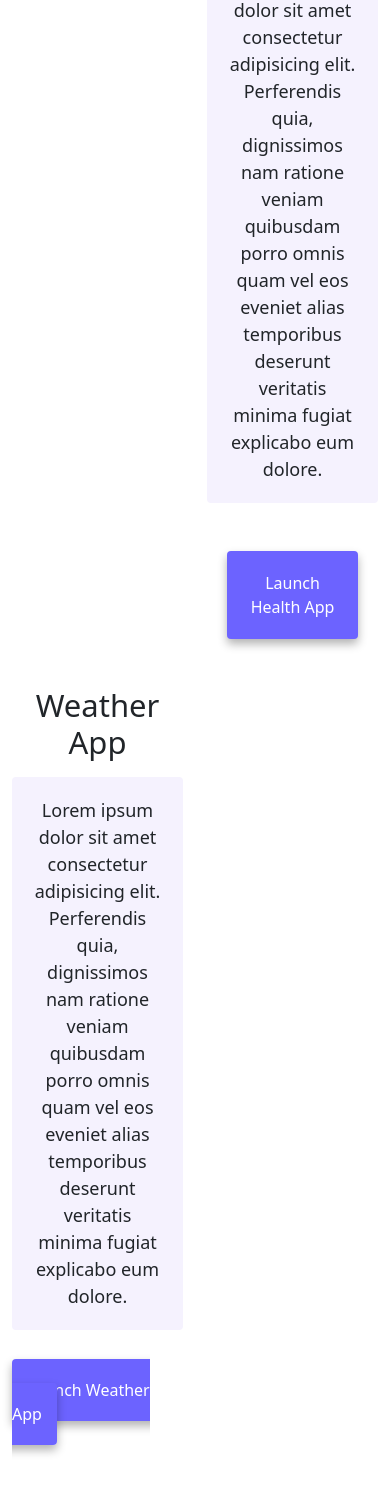
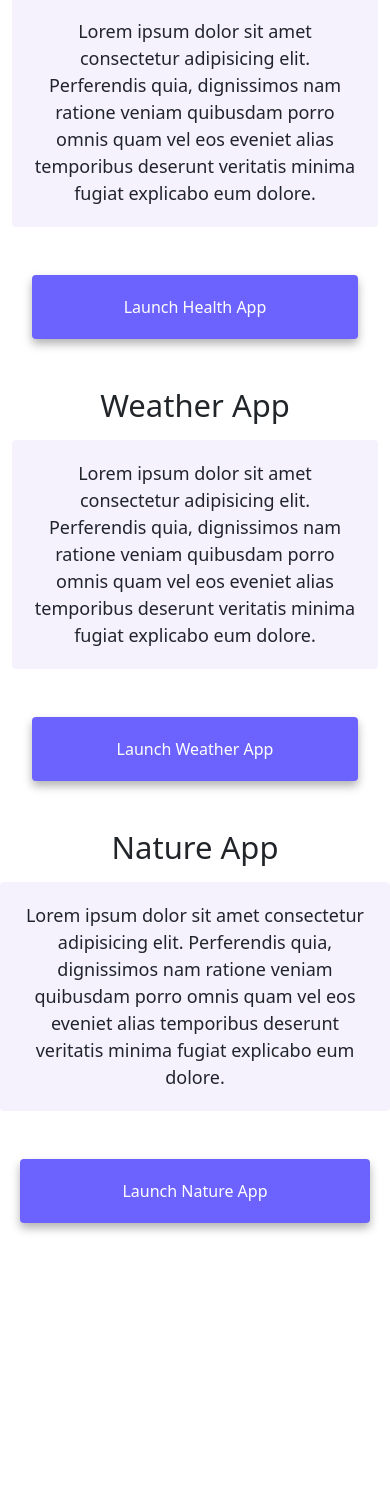
Before and after one commit to Mafalda24/Advanced-Tools-Homework, a website: page index.html in a window 390 px wide. Shown: the part 500-2000 px from the top of the page. After the commit the page ends 1783 px from the top, so only its background shows below. Drawn offline with nearby package versions, Linux system fonts and the light colour scheme.

Commit message:
Fixed responsive issues

```diff
--- a/index.html
+++ b/index.html
@@ -53,7 +53,7 @@
     <h1 class="text-center">Paty Rodriguez</h1>
     <br />
     <h3 class="text-center">🍅Front-end developer, based in Spain</h3>
-    <div class="navigation-links">
+    <div class="navigation-links mb-5">
       <a
         href="about.html#contact"
         class="contact-link"
@@ -66,14 +66,14 @@
     </div>
     <div class="container">
       <div class="row">
-        <div class="col-md-6">
+        <div class="col-sm-6">
           <img
             src="images/health.png"
             alt="Health app"
             class="img-fluid rounded d-none d-sm-block"
           />
         </div>
-        <div class="col-md-6">
+        <div class="col-sm-6">
           <h2 class="mb-3">Health App</h2>
           <p>
             Lorem ipsum dolor sit amet consectetur adipisicing elit. Perferendis
@@ -82,12 +82,14 @@
             explicabo eum dolore.
           </p>
           <div class="mt-5">
-            <a href="#" class="primary-link project-link">Launch Health App</a>
+            <a href="#" class="primary-link project-link" title="health app"
+              >Launch Health App</a
+            >
           </div>
         </div>
       </div>
       <div class="row mt-5">
-        <div class="col-md-6">
+        <div class="col-sm-6">
           <h2 class="mb-3">Weather App</h2>
           <p>
             Lorem ipsum dolor sit amet consectetur adipisicing elit. Perferendis
@@ -96,29 +98,31 @@
             explicabo eum dolore.
           </p>
 
-          <div class="mt-5 mb-5">
-            <a href="#" class="primary-link project=link">Launch Weather App</a>
+          <div class="mt-5">
+            <a href="#" class="primary-link project-link" title="weather app"
+              >Launch Weather App</a
+            >
           </div>
         </div>
 
-        <div class="col-md-6">
+        <div class="col-sm-6">
           <img
             src="images/weather.png"
+            class="img-fluid rounded d-none d-sm-block"
             alt="weather app"
-            class="img-fluid rounded d-none d-sm-block"
           />
         </div>
       </div>
     </div>
     <div class="row mt-5">
-      <div class="col-md-6">
+      <div class="col-sm-6">
         <img
           src="images/yosemite.png"
+          class="img-fluid rounded d-none d-sm-block"
           alt="nature app"
-          class="img-fluid rounded d-none d-sm-block"
         />
       </div>
-      <div class="col-md-6">
+      <div class="col-sm-6">
         <h2 class="mb-3">Nature App</h2>
         <p>
           Lorem ipsum dolor sit amet consectetur adipisicing elit. Perferendis
@@ -127,7 +131,9 @@
           explicabo eum dolore.
         </p>
         <div class="mt-5">
-          <a href="#" class="primary-link project-link">Launch Nature App</a>
+          <a href="#" class="primary-link project-link" title="nature app"
+            >Launch Nature App</a
+          >
         </div>
       </div>
     </div>
--- a/style.css
+++ b/style.css
@@ -2,23 +2,16 @@
   --primary-color: #6c63ff;
   --secondary-color: #f5f2fe;
   --box-shadow: 0 5px 10px rgba(0, 0, 0, 0.3);
-  --font-family: var(--bs-font-sans-serif);
 }
 
 body {
   margin: 60px auto;
   max-width: 800px;
-  font-family: var(--bs-font-sans-serif);
-}
-
-.text-center {
-  text-align: center !important;
 }
 
 h1,
 h2,
 h3 {
-  text-align: center;
   margin: 0;
 }
 
@@ -42,6 +35,10 @@ p {
   font-size: 18px;
   line-height: 1.5;
   text-align: center;
+}
+
+.text-center {
+  text-align: center !important;
 }
 
 .navigation-links {
@@ -95,6 +92,7 @@ p {
 .email-link:hover {
   text-decoration: underline;
 }
+
 .img-fluid {
   max-width: 100%;
   height: auto;
@@ -108,17 +106,7 @@ p {
   box-shadow: var(--box-shadow);
   color: white;
 }
-.col-md-6 {
-  flex: 0 0 auto;
-  width: 50%;
-}
-.col-sm-4 {
-  flex: 0 0 auto;
-  width: 33.3333333333%;
-}
-.row {
-  display: flex;
-}
+
 @media (max-width: 576px) {
   h1 {
     font-size: 48px;
```
Also changed, not shown: about.html (+7 -3 lines).
